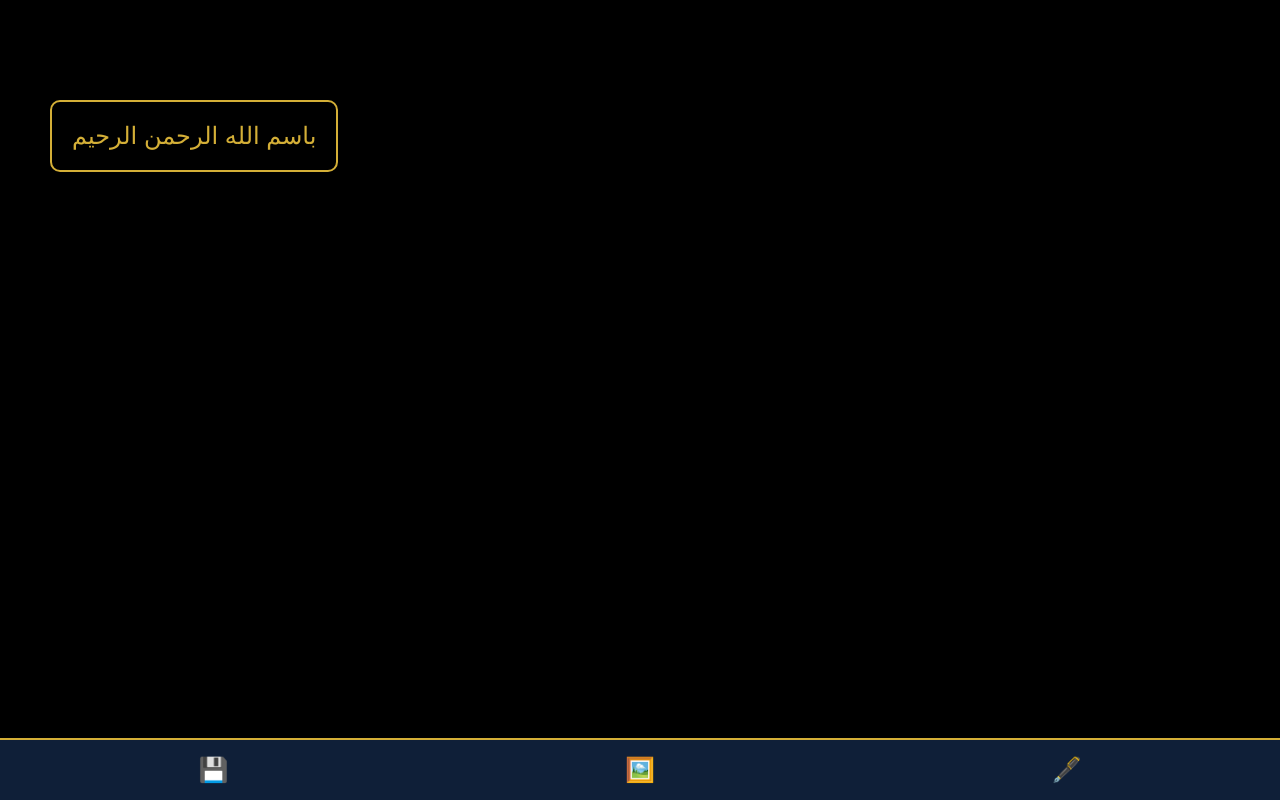
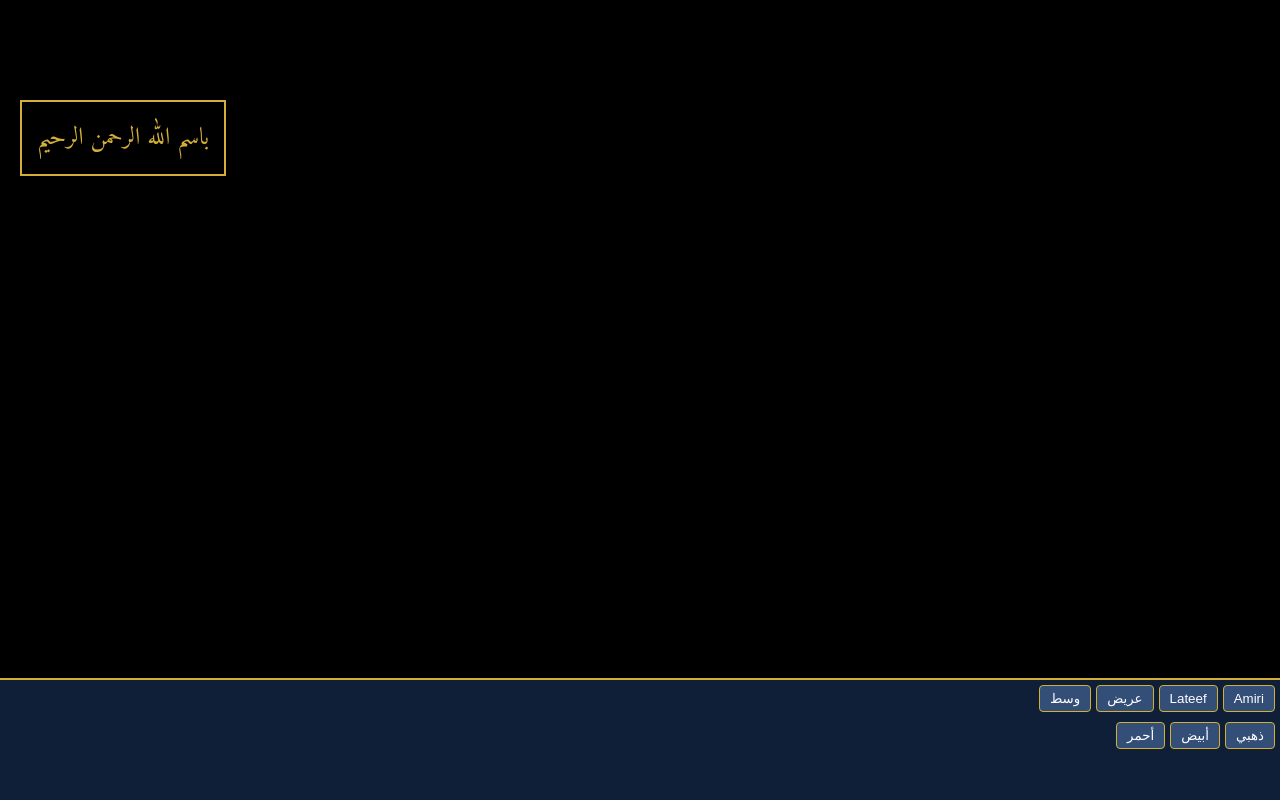
Before and after one commit to NWSakina/NoorWaSakinaStudio, a plain HTML site: page index.html in a window 1280 px wide. Drawn offline with Linux system fonts and the light colour scheme; a web font is replaced by a local one.

Commit message:
Update index.html for layout and style improvements
Refactor HTML structure and styles for better layout and functionality.

```diff
--- a/index.html
+++ b/index.html
@@ -6,72 +6,45 @@
     <title>استوديو نور وسكينة</title>
     <link href="https://fonts.googleapis.com/css2?family=Amiri&family=Lateef&family=Scheherazade+New&display=swap" rel="stylesheet">
     <style>
-        body { margin: 0; background: #000; font-family: sans-serif; overflow: hidden; height: 100vh; background-size: cover; background-position: center; }
-        #text-container { position: absolute; padding: 20px; border: 2px solid #D4AF37; border-radius: 10px; touch-action: none; background: rgba(0,0,0,0.4); z-index: 10; min-width: 150px; }
-        #text-content { color: #D4AF37; font-size: 24px; outline: none; white-space: pre-wrap; transition: all 0.2s; }
-        #main-dock { position: fixed; bottom: 0; width: 100%; height: 60px; background: #0f1f38; display: flex; align-items: center; justify-content: space-around; border-top: 2px solid #D4AF37; z-index: 100; }
-        .icon { font-size: 1.5rem; cursor: pointer; }
-        #sub-dock { position: fixed; bottom: 60px; width: 100%; height: 120px; background: #1a3055; display: none; flex-direction: column; padding: 5px; z-index: 99; border-top: 1px solid #D4AF37; }
-        .row { display: flex; overflow-x: auto; width: 100%; margin-bottom: 5px; }
-        .btn-style { background: #334e77; color: #fff; border: 1px solid #D4AF37; padding: 5px 10px; margin: 2px; border-radius: 5px; font-size: 0.8rem; white-space: nowrap; }
-        .color-dot { width: 25px; height: 25px; border-radius: 50%; border: 2px solid #fff; margin: 2px; cursor: pointer; flex-shrink: 0; }
+        body { margin: 0; background: #000; height: 100vh; overflow: hidden; }
+        #text-container { position: absolute; left: 20px; top: 100px; padding: 15px; border: 2px solid #D4AF37; touch-action: none; background: rgba(0,0,0,0.5); }
+        #text-content { color: #D4AF37; font-family: 'Amiri', serif; font-size: 24px; outline: none; }
+        #toolbar { position: fixed; bottom: 0; width: 100%; height: 120px; background: #0f1f38; display: flex; flex-direction: column; border-top: 2px solid #D4AF37; }
+        .row { display: flex; overflow-x: auto; padding: 5px; gap: 5px; }
+        button { background: #334e77; color: #fff; border: 1px solid #D4AF37; padding: 5px 10px; border-radius: 4px; white-space: nowrap; }
     </style>
 </head>
 <body>
 
-    <div id="text-container" style="left: 50px; top: 100px;">
-        <div id="text-content" contenteditable="true">باسم الله الرحمن الرحيم</div>
-    </div>
+    <div id="text-container"><div id="text-content" contenteditable="true">باسم الله الرحمن الرحيم</div></div>
 
-    <div id="sub-dock">
-        <div class="row" id="sub-content"></div>
-    </div>
-
-    <div id="main-dock">
-        <div class="icon" onclick="openTool('pen')">🖋️</div>
-        <div class="icon" onclick="openTool('img')">🖼️</div>
-        <div class="icon" onclick="alert('جاري الحفظ...')">💾</div>
+    <div id="toolbar">
+        <div class="row">
+            <button onclick="changeStyle('fontFamily', 'Amiri')">Amiri</button>
+            <button onclick="changeStyle('fontFamily', 'Lateef')">Lateef</button>
+            <button onclick="changeStyle('fontWeight', 'bold')">عريض</button>
+            <button onclick="changeStyle('textAlign', 'center')">وسط</button>
+        </div>
+        <div class="row">
+            <button onclick="changeStyle('color', '#D4AF37')">ذهبي</button>
+            <button onclick="changeStyle('color', '#FFF')">أبيض</button>
+            <button onclick="changeStyle('color', '#FF4444')">أحمر</button>
+        </div>
     </div>
 
     <script>
-        function openTool(type) {
-            const sub = document.getElementById('sub-dock');
-            const cont = document.getElementById('sub-content');
-            sub.style.display = 'flex';
-            if (type === 'pen') {
-                cont.innerHTML = `
-                    <div class="color-dot" style="background:#FF4444" onclick="setStyle('color', '#FF4444')"></div>
-                    <div class="color-dot" style="background:#FFF" onclick="setStyle('color', '#FFF')"></div>
-                    <div class="color-dot" style="background:#D4AF37" onclick="setStyle('color', '#D4AF37')"></div>
-                    <button class="btn-style" onclick="setStyle('fontFamily', 'Amiri')">Amiri</button>
-                    <button class="btn-style" onclick="setStyle('fontFamily', 'Lateef')">Lateef</button>
-                    <button class="btn-style" onclick="setStyle('fontFamily', 'Scheherazade New')">Scheherazade</button>
-                    <button class="btn-style" onclick="setStyle('textAlign', 'center')">وسط</button>
-                    <button class="btn-style" onclick="setStyle('fontWeight', 'bold')">عريض</button>
-                `;
-            } else {
-                cont.innerHTML = `
-                    <button class="btn-style" onclick="loadBg('https://images.unsplash.com/photo-1618005182384-a83a8bd57fbe?w=600')">داكن</button>
-                    <button class="btn-style" onclick="loadBg('https://images.unsplash.com/photo-1507525428034-b723cf961d3e?w=600')">بحر</button>
-                `;
-            }
-        }
-        function setStyle(prop, val) {
+        function changeStyle(prop, val) {
             const el = document.getElementById('text-content');
             if(prop === 'color') { el.style.color = val; document.getElementById('text-container').style.borderColor = val; }
             else el.style[prop] = val;
         }
-        function loadBg(url) { document.body.style.backgroundImage = 'url('+url+')'; }
-
-        const cont = document.getElementById('text-container');
-        cont.addEventListener('pointermove', (e) => {
-            if (document.activeElement.id === 'text-content') return;
-            if (e.pointerType === 'touch') {
-                e.preventDefault();
-                cont.style.left = (e.clientX - cont.offsetWidth/2) + 'px';
-                cont.style.top = (e.clientY - cont.offsetHeight/2) + 'px';
+        const el = document.getElementById('text-container');
+        el.addEventListener('pointermove', (e) => {
+            if(e.pointerType === 'touch' && document.activeElement.id !== 'text-content') {
+                el.style.left = (e.clientX - 50) + 'px';
+                el.style.top = (e.clientY - 50) + 'px';
             }
-        }, {passive: false});
+        });
     </script>
 </body>
 </html>
```
